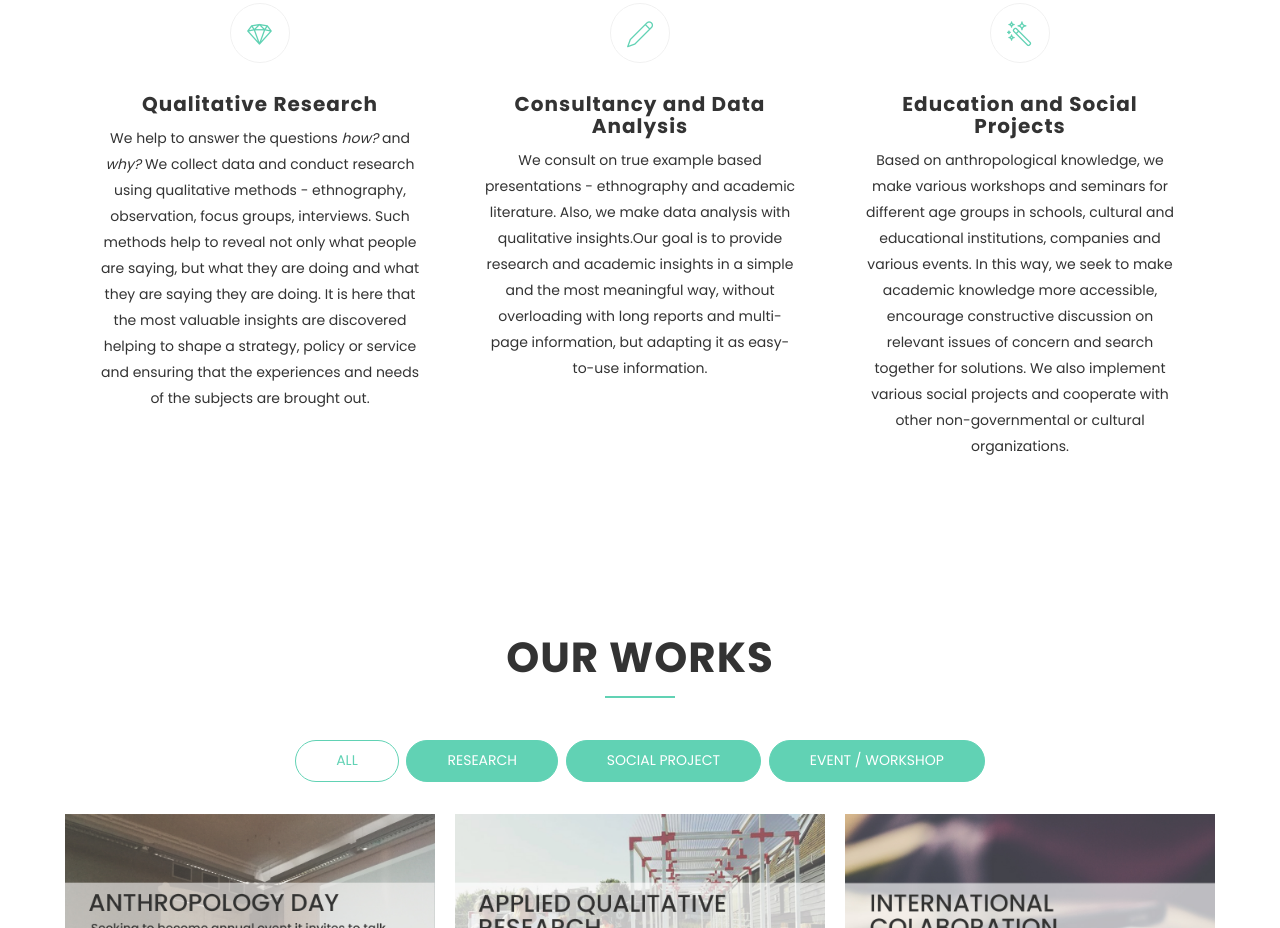
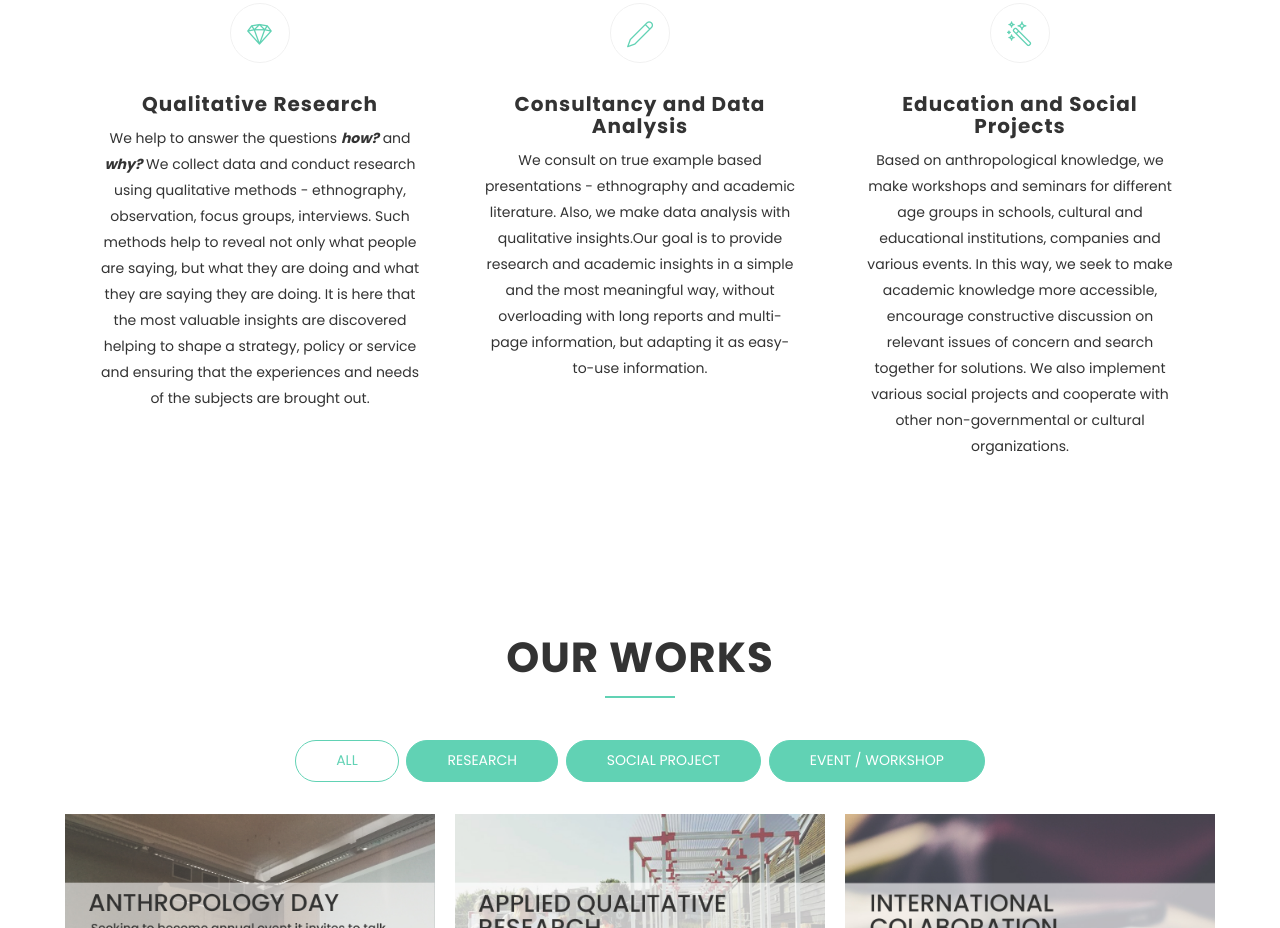
Before and after one commit to taikomojiantropologija/anthropos.lt, a plain HTML site: page en.html in a window 1280 px wide. Shown: the part 780-1708 px from the top of the page. Drawn offline with Linux system fonts and the light colour scheme.

Commit message:
Update en.html

```diff
--- a/en.html
+++ b/en.html
@@ -133,7 +133,7 @@
                 <i class="lnr lnr-diamond"></i>
               </div>
               <h4>Qualitative Research</h4>
-              <p>We help to answer the questions <i>how?</i> and <i>why?</i> We collect data and conduct research using qualitative methods - ethnography, observation, focus groups, interviews. Such methods help to reveal not only what people are saying, but what they are doing and what they are saying they are doing. It is here that the most valuable insights are discovered helping to shape a strategy, policy or service and ensuring that the experiences and needs of the subjects are brought out.</p>
+              <p>We help to answer the questions <i><b>how?</b></i> and <i><b>why?</b></i> We collect data and conduct research using qualitative methods - ethnography, observation, focus groups, interviews. Such methods help to reveal not only what people are saying, but what they are doing and what they are saying they are doing. It is here that the most valuable insights are discovered helping to shape a strategy, policy or service and ensuring that the experiences and needs of the subjects are brought out.</p>
             </div>
           </div>
           <div class="col-md-4 col-sm-6">
@@ -151,7 +151,7 @@
                 <i class="lnr lnr-magic-wand"></i>
               </div>
               <h4>Education and Social Projects</h4>
-              <p>Based on anthropological knowledge, we make various workshops and seminars for different age groups in schools, cultural and educational institutions, companies and various events. In this way, we seek to make academic knowledge more accessible, encourage constructive discussion on relevant issues of concern and search together for solutions. We also implement  various social projects and cooperate with other non-governmental or cultural organizations.</p>
+              <p>Based on anthropological knowledge, we make workshops and seminars for different age groups in schools, cultural and educational institutions, companies and various events. In this way, we seek to make academic knowledge more accessible, encourage constructive discussion on relevant issues of concern and search together for solutions. We also implement  various social projects and cooperate with other non-governmental or cultural organizations.</p>
             </div>
           </div>
           <!--<div class="col-md-4 col-sm-6">
```
